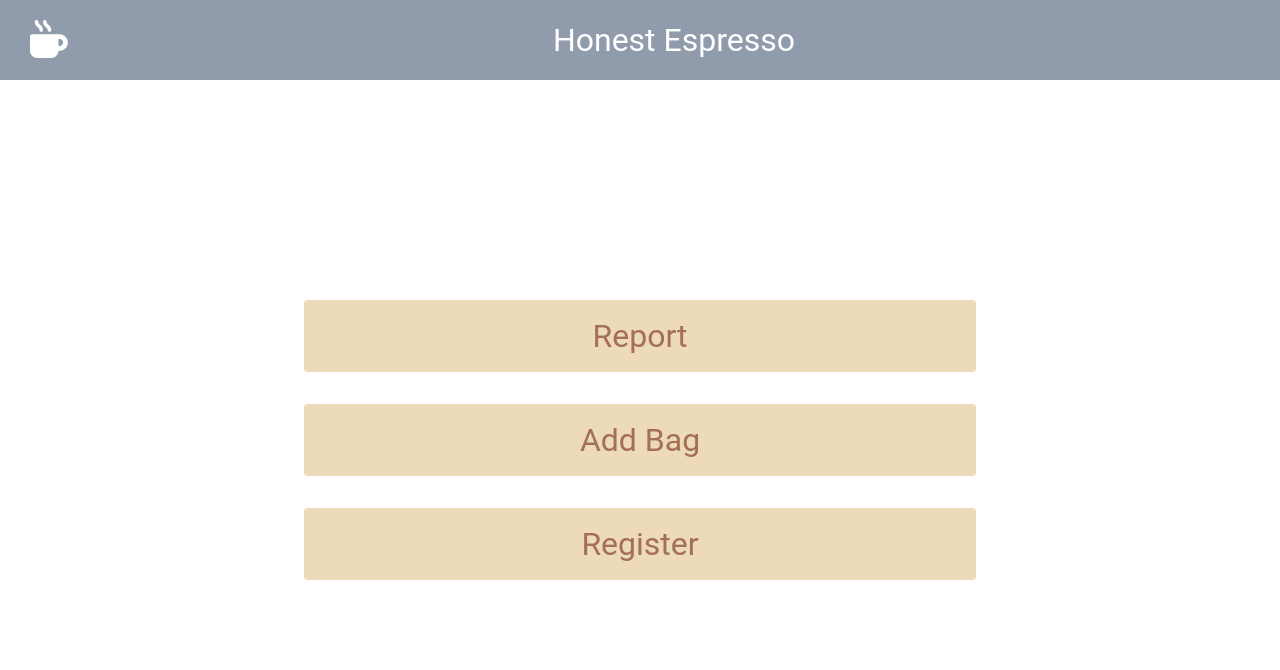
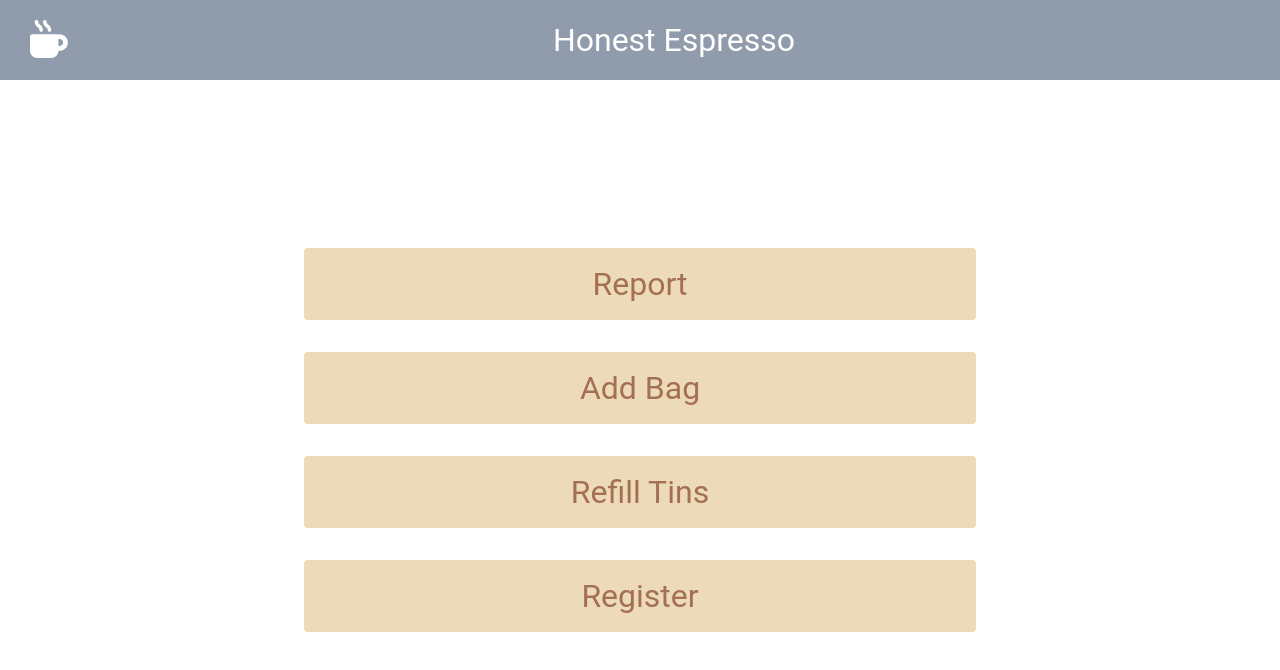
Before and after one commit to officialdavidtaylor/honest-espresso, a Next.js app: page / in a window 1280 px wide. Shown: the top 670 px of the page. Built offline with nearby package versions, Linux system fonts and the light colour scheme.

Commit message:
add link to bulk-refill to home page

```diff
--- a/pages/index.tsx
+++ b/pages/index.tsx
@@ -16,6 +16,11 @@ const Home: NextPage = () => {
           <div className={styles.buttonStyle}>Add Bag</div>
         </a>
       </Link>
+      <Link href='/refill-tins' passHref>
+        <a className={styles.linkStyle}>
+          <div className={styles.buttonStyle}>Refill Tins</div>
+        </a>
+      </Link>
       <Link href='/register' passHref>
         <a className={styles.linkStyle}>
           <div className={styles.buttonStyle}>Register</div>
```
